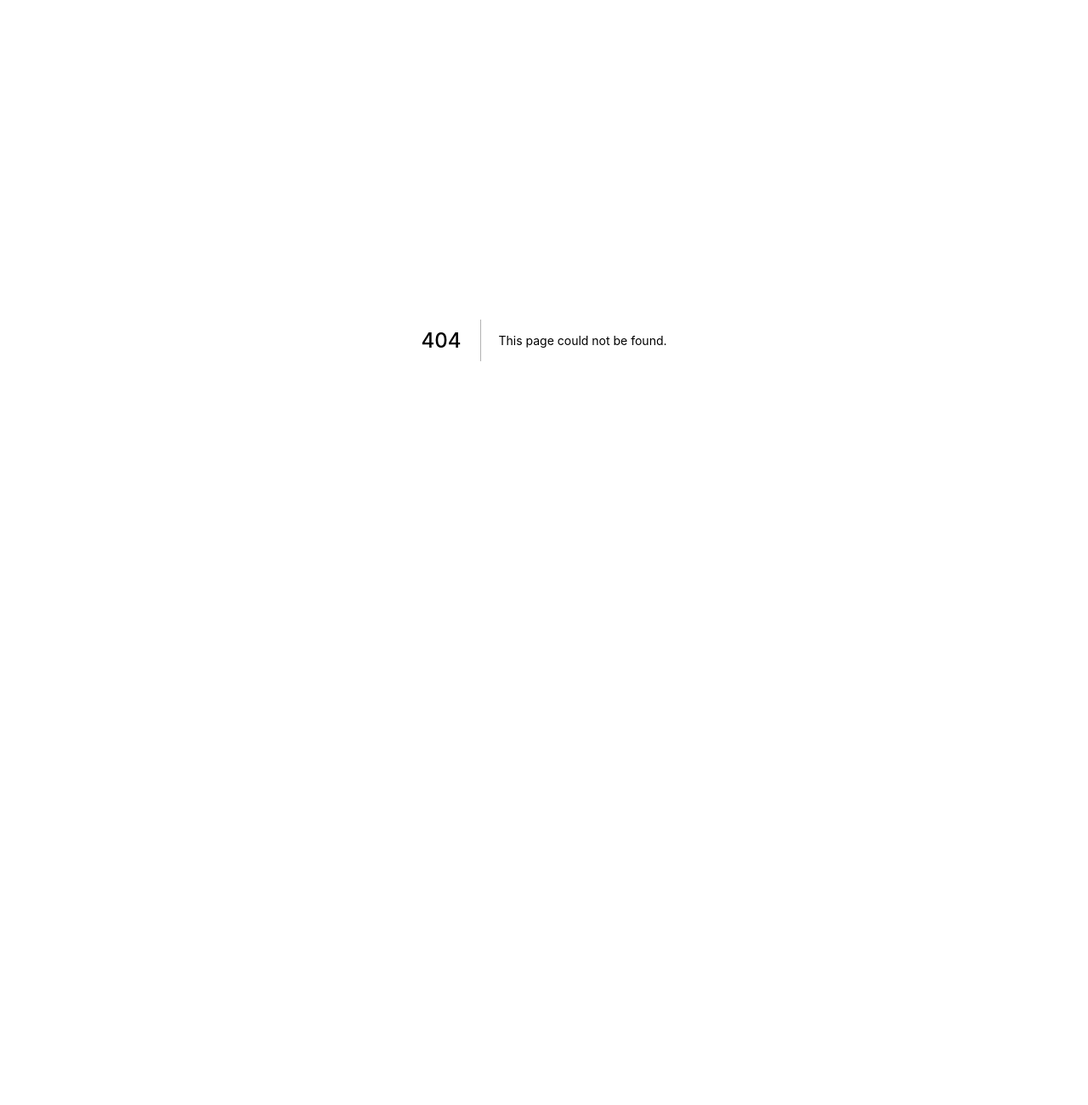
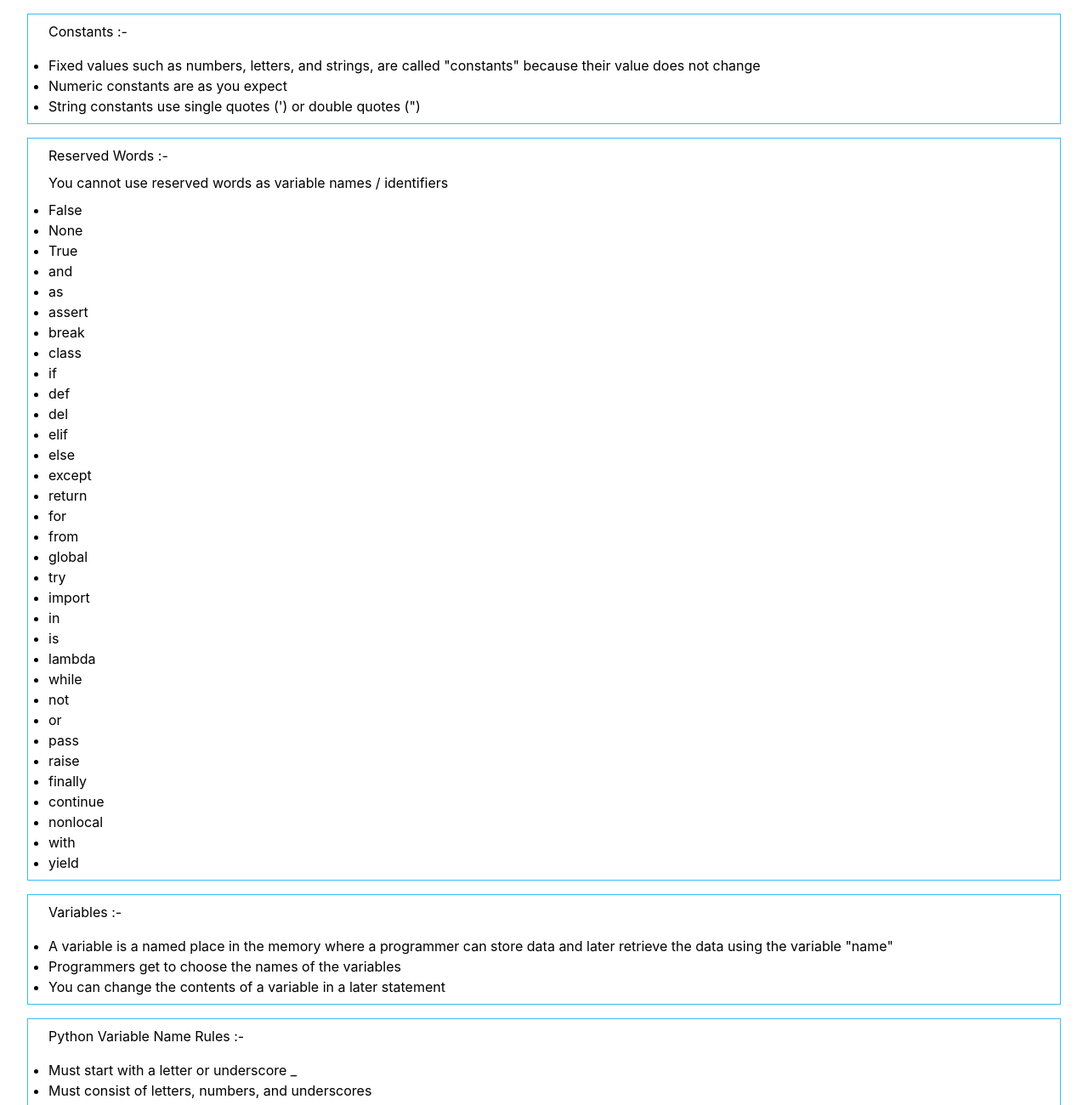
Before and after one commit to suvamAdhikary/wh, a Next.js app: page /python/expressions in a window 1280 px wide. Before the commit this address had no page. Shown: the top 1300 px of the page at 85% size. Before the commit the page ends 800 px from the top, so only its background shows below. Built offline with nearby package versions, Linux system fonts and the light colour scheme.

Commit message:
python expressions

```diff
--- a/components/UnOrderdList.tsx
+++ b/components/UnOrderdList.tsx
@@ -2,14 +2,20 @@ import React from "react";
 
 export interface unOrderdListProps {
   heading: string;
+  description?: string;
   listData: string[];
 }
 
-const UnOrderdList = ({ heading, listData }: unOrderdListProps) => {
+const UnOrderdList = ({
+  heading,
+  listData,
+  description,
+}: unOrderdListProps) => {
   return (
     <>
       <div className="flex flex-col gap-2 py-2 px-2 pl-6 border border-solid border-sky-400">
         <h4>{heading} :-</h4>
+        <p>{description}</p>
         <ul>
           {listData?.map((el) => (
             <li className="list-disc" key={el}>
--- /dev/null
+++ b/pages/python/expressions/index.tsx
@@ -0,0 +1,219 @@
+import { NextPage } from "next";
+import React from "react";
+import QA from "../../../components/QA";
+import UnOrderdList from "../../../components/UnOrderdList";
+
+const Expressions: NextPage = () => {
+  const constantsData = [
+    'Fixed values such as numbers, letters, and strings, are called "constants" because their value does not change',
+    "Numeric constants are as you expect",
+    `String constants use single quotes (') or double quotes (")`,
+  ];
+
+  const reservedWordsData = {
+    description:
+      "You cannot use reserved words as variable names / identifiers",
+    list: [
+      "False",
+      "None",
+      "True",
+      "and",
+      "as",
+      "assert",
+      "break",
+      "class",
+      "if",
+      "def",
+      "del",
+      "elif",
+      "else",
+      "except",
+      "return",
+      "for",
+      "from",
+      "global",
+      "try",
+      "import",
+      "in",
+      "is",
+      "lambda",
+      "while",
+      "not",
+      "or",
+      "pass",
+      "raise",
+      "finally",
+      "continue",
+      "nonlocal",
+      "with",
+      "yield",
+    ],
+  };
+
+  const variablesData = [
+    'A variable is a named place in the memory where a programmer can store data and later retrieve the data using the variable "name"',
+    "Programmers get to choose the names of the variables",
+    "You can change the contents of a variable in a later statement",
+  ];
+
+  const pythonVariableNameRulesData = [
+    "Must start with a letter or underscore _",
+    "Must consist of letters, numbers, and underscores",
+    "Case Sensitive",
+  ];
+
+  const assignmentStatementsData = [
+    "We assign a value to a variable using the assignment statement (=)",
+    "An assignment statement consist of an expression on the right-hand side and a variable to store  the result",
+    "Example:- x = 3.9 * x * (1 - x)",
+  ];
+
+  const numericExpressionsData = [
+    'Because of the lack of mathematical symbols on computer keyboards - we use "computer-speak" to express the classic math operations',
+    "Asterisk is multiplication",
+    "Exponentiation (raise to a power) looks different than in math",
+    "+ Addition",
+    "- Subtraction",
+    "* Multiplication",
+    "/ Division",
+    "** Power",
+    "% Remainder",
+  ];
+
+  const orderOfEvaluationData = [
+    "When we string operators together Python must know which one to do first",
+    'This is called "operator precedence"',
+    'Which operator "takes precedence" over the others?',
+  ];
+
+  const operatorPrecedenceRulesData = {
+    description: "Highest precedence rule to lowest precedence rule:",
+    list: [
+      "Parentheses are always respected",
+      "Exponentiation (raise to a power)",
+      "Multiplication, Division, and Remainder",
+      "Addition and Subtraction",
+      "Left to right",
+    ],
+  };
+
+  const operatorPrecedenceData = [
+    "Remember the rules top to bottom",
+    "When writing code - use parentheses",
+    "When writing code - keep mathematical expressions simple enough that they are easy to understand",
+    "Break long series of mathematical operations up to make them more clear",
+  ];
+
+  const whatDoesTypeMeanData = [
+    'In Python variables, literals, and constants have a "type"',
+    "Python knows the difference between an integer number and a string",
+    'For example "+" means "addition" if something is a number and "concatenate" if something is a string',
+  ];
+
+  const typeMattersData = [
+    'Python knows what "type" everything is',
+    "Some operations are prohibited",
+    'You cannot "add 1" to a string',
+    "We can ask Python what type something is by using the type() function",
+  ];
+
+  const severalTypesOfNumbersData = [
+    "Numbers have two main types",
+    "Integers are whole numbers: -14, -2, 0, 1, 100, 401233",
+    "Floating Point Numbers have decimal parts: -2.5, 0.0, 98.6, 14.0",
+    "There are other number types - they are variations on float and integer",
+  ];
+
+  const typeConversionsData = [
+    "When you put an integer and floating point in an expression, the integer is implicitly converted to a float",
+    "You can control this with the built-in functions int() and float()",
+  ];
+
+  const stringConversionsData = [
+    "You can also use int() and float() to convert between strings and integers",
+    "You will get an error if the string does not contain numeric characters",
+  ];
+
+  const userInputData = [
+    "We can instruct Python to pause and read data from the user using the input() function",
+    "The input() function returns a string",
+  ];
+
+  const commentsInPythonData = [
+    'Anything after a "#" is ignored by Python',
+    "Describe what is going to happen in a sequence of a code",
+    "Document who wrote the code or other ancillary information",
+    "Turn off a line of code - perhaps temporarily",
+  ];
+
+  return (
+    <>
+      <main className="flex flex-col gap-4 px-8 py-4">
+        <UnOrderdList heading="Constants" listData={constantsData} />
+        <UnOrderdList
+          heading="Reserved Words"
+          description={reservedWordsData.description}
+          listData={reservedWordsData.list}
+        />
+        <UnOrderdList heading="Variables" listData={variablesData} />
+        <UnOrderdList
+          heading="Python Variable Name Rules"
+          listData={pythonVariableNameRulesData}
+        />
+        <UnOrderdList
+          heading="Assignment Statements"
+          listData={assignmentStatementsData}
+        />
+        <UnOrderdList
+          heading="Numeric Expressions"
+          listData={numericExpressionsData}
+        />
+        <UnOrderdList
+          heading="Order of Evaluation"
+          listData={orderOfEvaluationData}
+        />
+        <UnOrderdList
+          heading="Operator Precedence Rules"
+          description={operatorPrecedenceRulesData.description}
+          listData={operatorPrecedenceRulesData.list}
+        />
+        <UnOrderdList
+          heading="Operator Precedence"
+          listData={operatorPrecedenceData}
+        />
+        <UnOrderdList
+          heading='What does "Type" Mean? '
+          listData={whatDoesTypeMeanData}
+        />
+        <UnOrderdList heading="Type Matters" listData={typeMattersData} />
+        <UnOrderdList
+          heading="Several Types of Numbers"
+          listData={severalTypesOfNumbersData}
+        />
+        <UnOrderdList
+          heading="Type Conversions"
+          listData={typeConversionsData}
+        />
+        <QA
+          question="Integer Division"
+          answer="Integer division produces a floating point result"
+        />
+        <UnOrderdList
+          heading="String Conversions"
+          listData={stringConversionsData}
+        />
+        <UnOrderdList heading="User Input" listData={userInputData} />
+        <UnOrderdList
+          heading="Comments in Python"
+          listData={commentsInPythonData}
+        />
+        <QA
+          question="Converting User Input"
+          answer="If we want to read a number from the user, we must convert it from a string to a number using a type conversion function"
+        />
+      </main>
+    </>
+  );
+};
+
+export default Expressions;
```
